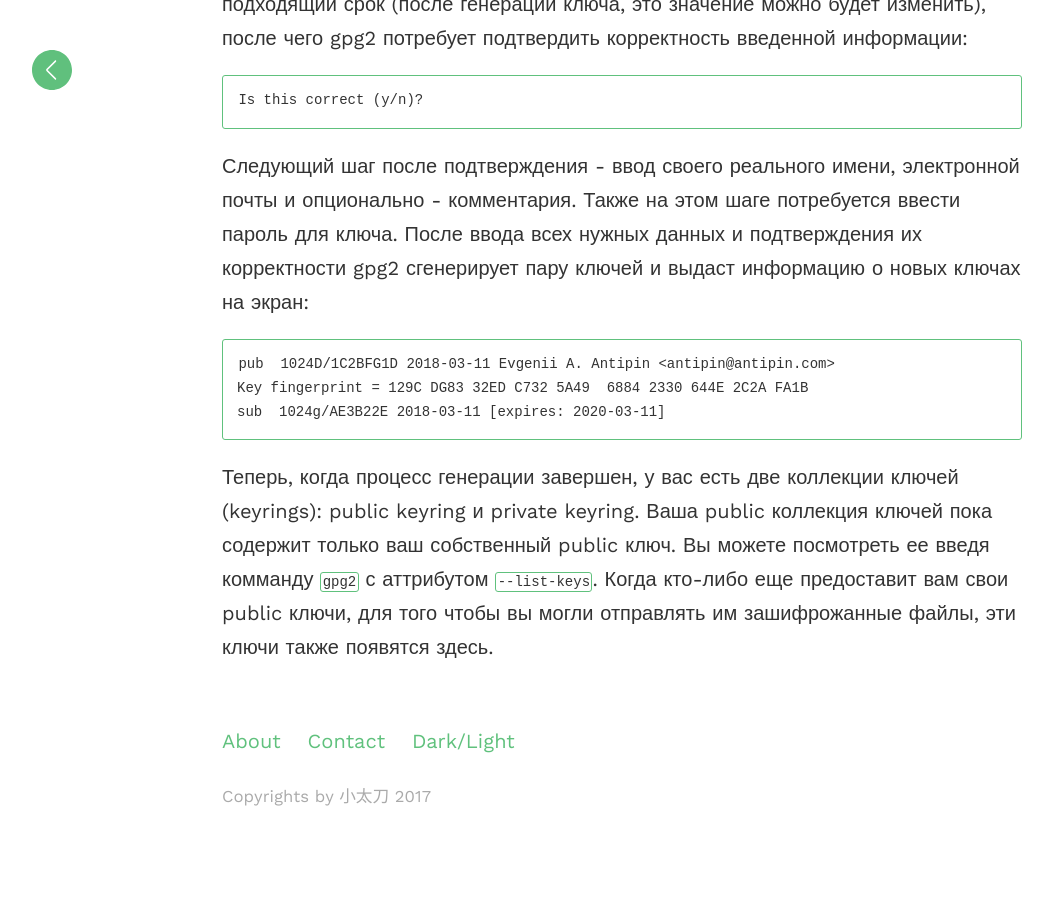
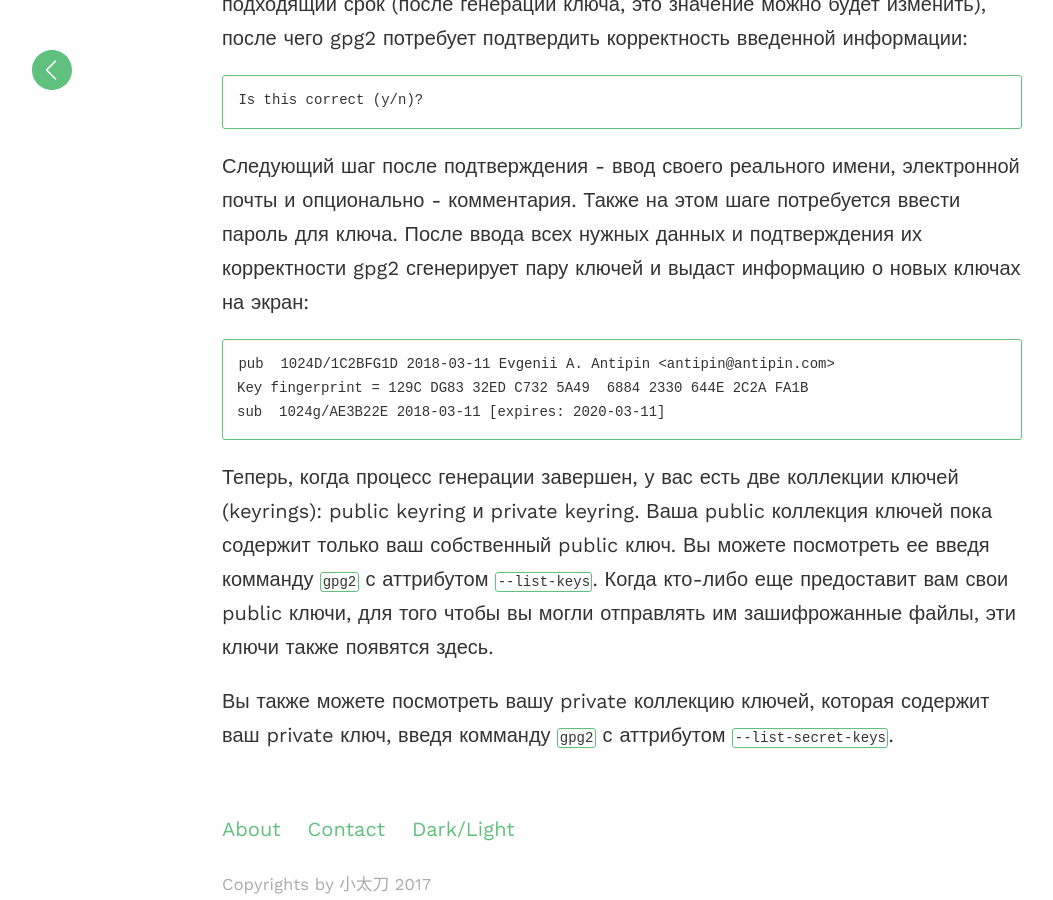
Before and after one commit to evgeniyantipin/evgeniyantipin.github.io, a Jekyll site: the page built from _posts/2018-03-10-gpg2.markdown, in a window 1280 px wide and 900 px high, scrolled down 2326 px. Shown: the whole window, without its empty margins (18-1071 px from the left). Built offline with Jekyll 4.4.1, drawn with Linux system fonts in a browser that asks for light colours; before the commit the page ends 3138 px from its top, so only the background shows below that.

Commit message:
Update 2018-03-10-gpg2.markdown

```diff
--- a/_posts/2018-03-10-gpg2.markdown
+++ b/_posts/2018-03-10-gpg2.markdown
@@ -64,3 +64,5 @@ sub  1024g/AE3B22E 2018-03-11 [expires: 2020-03-11]
 Теперь, когда процесс генерации завершен, у вас есть две коллекции ключей (keyrings): public keyring и private keyring.
 Ваша public коллекция ключей пока содержит только ваш собственный public ключ. Вы можете посмотреть ее введя комманду `gpg2` с аттрибутом `--list-keys`.
 Когда кто-либо еще предоставит вам свои public ключи, для того чтобы вы могли отправлять им зашифрожанные файлы, эти ключи также появятся здесь.
+
+Вы также можете посмотреть вашу private коллекцию ключей, которая содержит ваш private ключ, введя комманду `gpg2` с аттрибутом `--list-secret-keys`.
```
